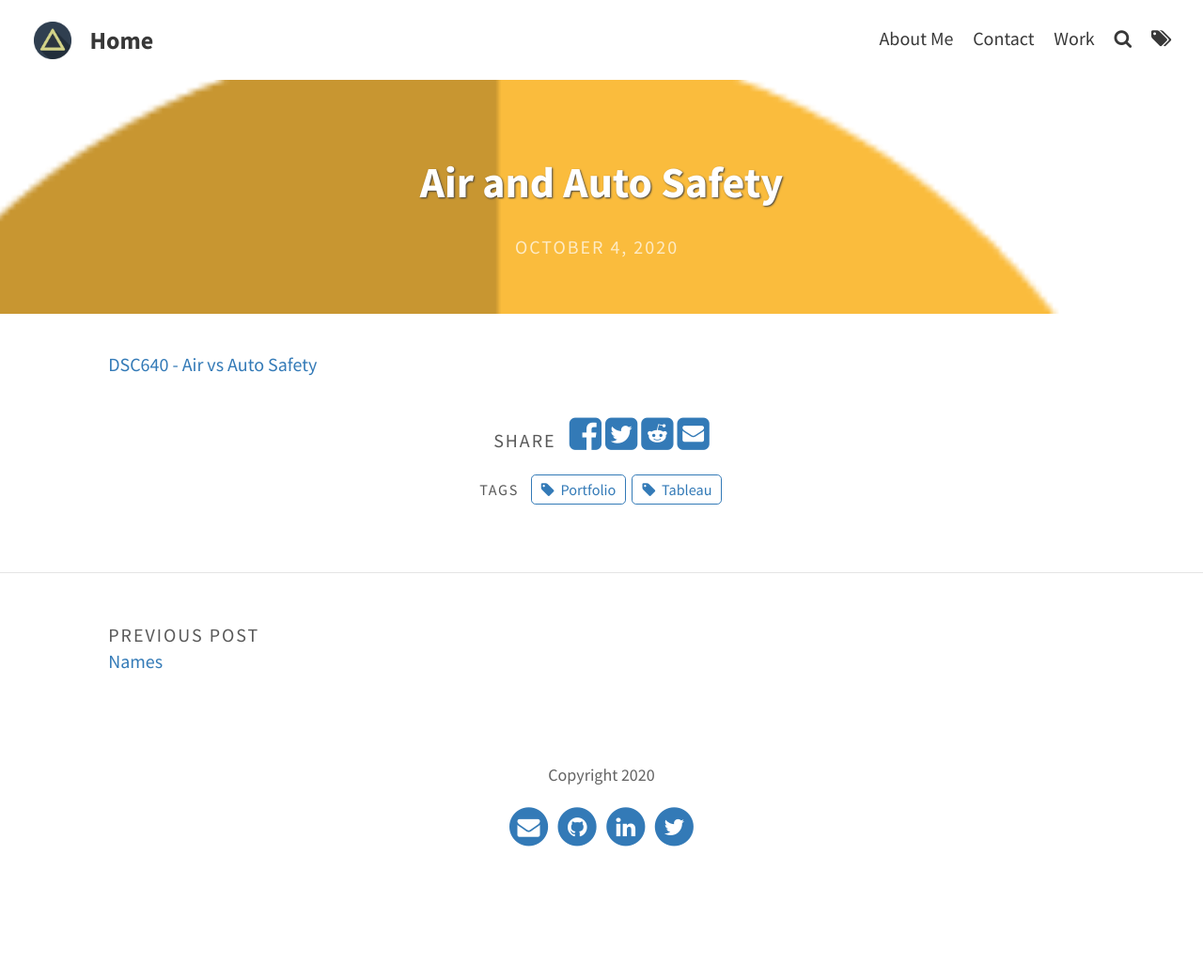
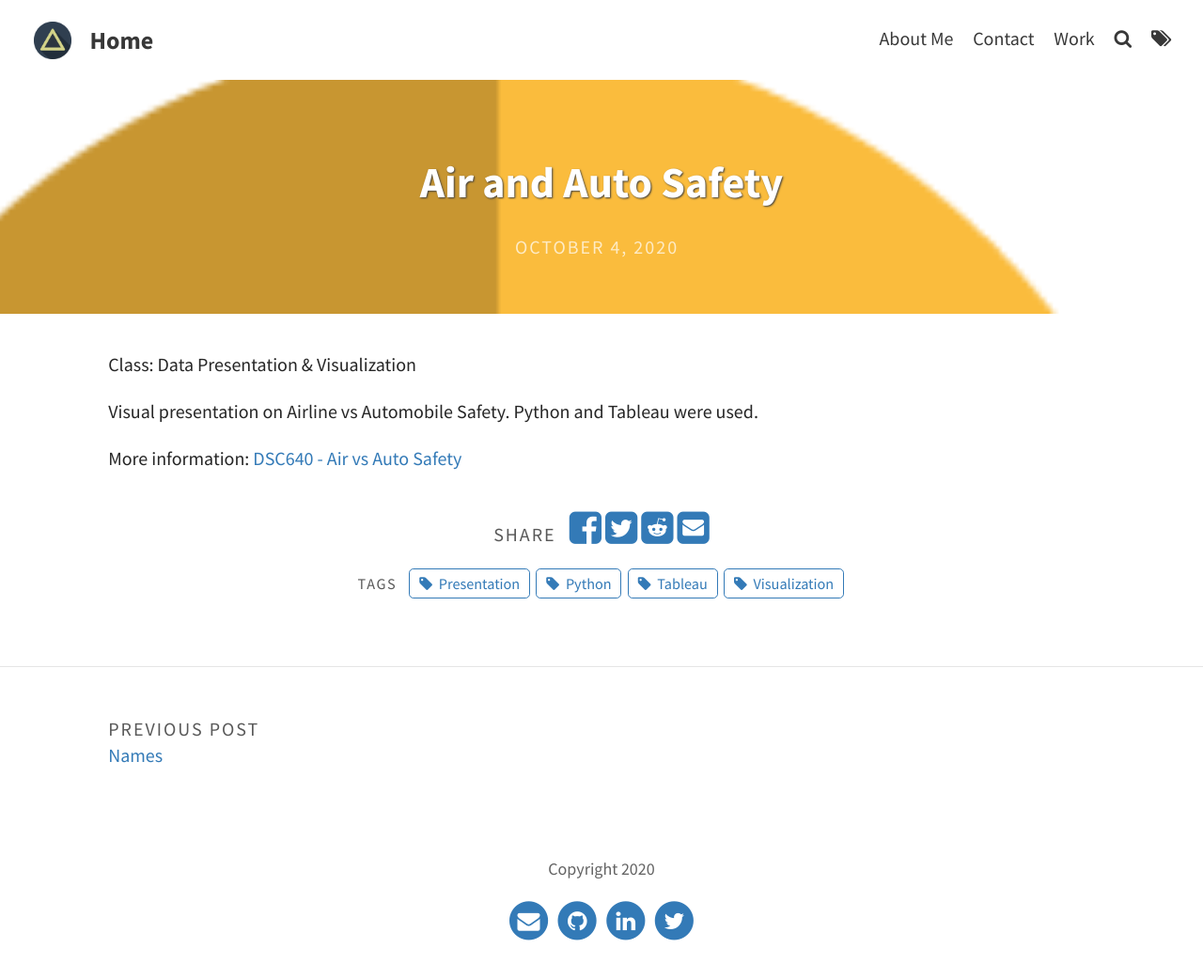
Before and after one commit to knmoses/knmoses.github.io, a Jekyll site: the page built from _portfolio/cake.md, in a window 1280 px wide. Shown: the whole page at 94% size. Built offline with Jekyll 4.4.1, drawn with Linux system fonts in a browser that asks for light colours; before the commit the page ends 942 px from its top, so only the background shows below that.

Commit message:
Update cake.md

```diff
--- a/_portfolio/cake.md
+++ b/_portfolio/cake.md
@@ -4,8 +4,12 @@ title: Air and Auto Safety
 feature-img: "assets/img/portfolio/airplane.png"
 img: "assets/img/portfolio/airplane.png"
 date: 04 October 2020
-tags: [Tableau, Portfolio]
+tags: [Tableau, Python, Presentation, Visualization]
 ---
 
+Class: Data Presentation & Visualization
 
+Visual presentation on Airline vs Automobile Safety. Python and Tableau were used.
+
+More information:
 [DSC640 - Air vs Auto Safety](https://github.com/knmoses/DSC640-Air-vs-Auto-Safety)
```
